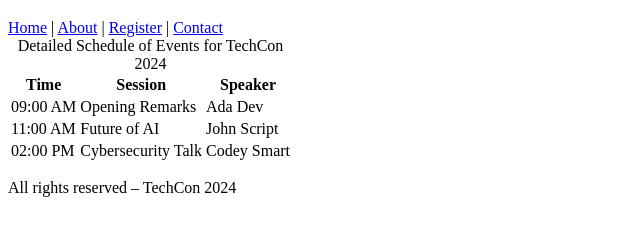
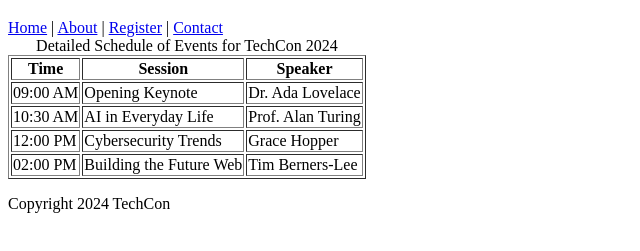
Before and after one commit to Princesse19/alx_fe_javascript, a plain HTML site: page techcon_website/schedule.html in a window 1280 px wide. Shown: the part 61-312 px from the top of the page, without its empty margins (0-640 px from the left). Drawn offline with Linux system fonts and the light colour scheme.

Commit message:
Add schedule.html with detailed table and footer

```diff
--- a/techcon_website/schedule.html
+++ b/techcon_website/schedule.html
@@ -17,7 +17,7 @@
   </header>
 
   <main>
-    <table>
+    <table border="1">
       <caption>Detailed Schedule of Events for TechCon 2024</caption>
       <thead>
         <tr>
@@ -29,25 +29,30 @@
       <tbody>
         <tr>
           <td>09:00 AM</td>
-          <td>Opening Remarks</td>
-          <td>Ada Dev</td>
+          <td>Opening Keynote</td>
+          <td>Dr. Ada Lovelace</td>
         </tr>
         <tr>
-          <td>11:00 AM</td>
-          <td>Future of AI</td>
-          <td>John Script</td>
+          <td>10:30 AM</td>
+          <td>AI in Everyday Life</td>
+          <td>Prof. Alan Turing</td>
+        </tr>
+        <tr>
+          <td>12:00 PM</td>
+          <td>Cybersecurity Trends</td>
+          <td>Grace Hopper</td>
         </tr>
         <tr>
           <td>02:00 PM</td>
-          <td>Cybersecurity Talk</td>
-          <td>Codey Smart</td>
+          <td>Building the Future Web</td>
+          <td>Tim Berners-Lee</td>
         </tr>
       </tbody>
     </table>
   </main>
 
   <footer>
-    <p>All rights reserved – TechCon 2024</p>
+    <p>Copyright 2024 TechCon</p>
   </footer>
 
 </body>
```
Also changed, not shown: 1 other file.
